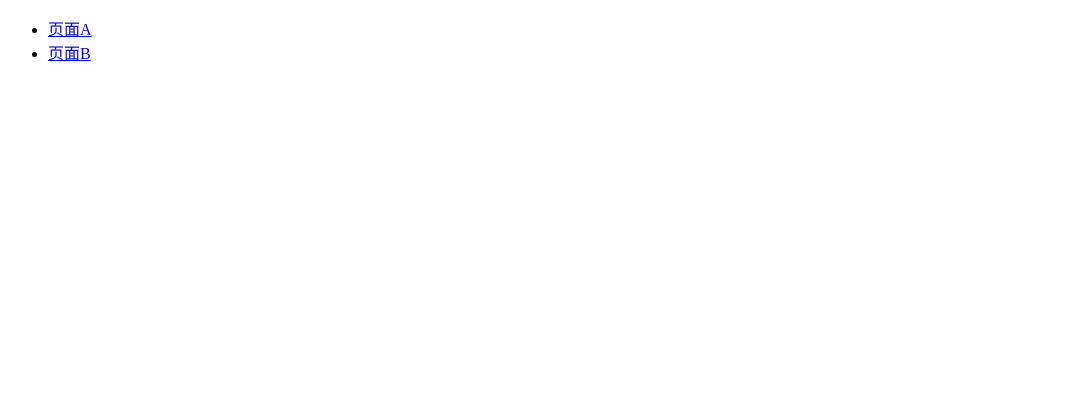
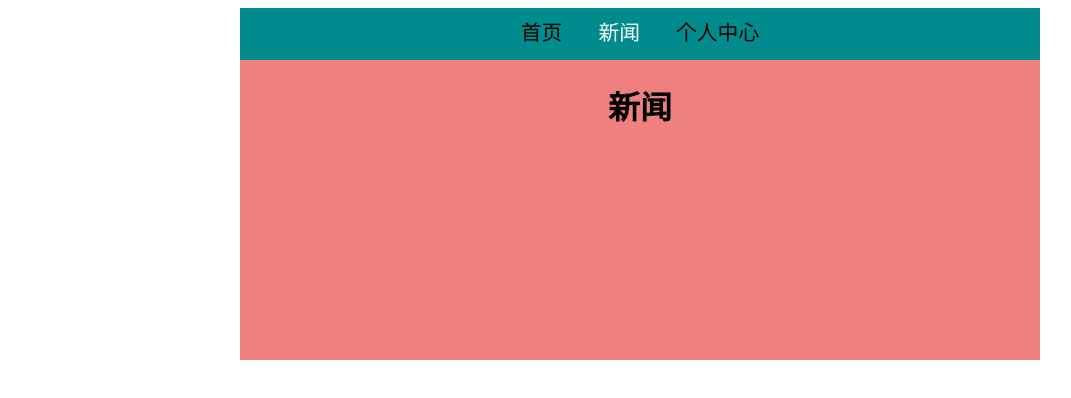
Before and after one commit to axtlive/react-famliy-bucket, a React app: page /news in a window 1280 px wide. Shown: the top 398 px of the page, without its empty margins (0-1071 px from the left). Built offline with nearby package versions, Linux system fonts and the light colour scheme.

Commit message:
路由动画

```diff
--- /dev/null
+++ b/src/App.css
@@ -0,0 +1,4 @@
+.main {
+  width: 800px;
+  margin: 0 auto;
+}
--- a/src/App.js
+++ b/src/App.js
@@ -1,41 +1,42 @@
 import React from 'react';
-import { Route, Link } from 'react-router-dom';
-import RouteGard from './RouteGard'
+import * as Pages from './pages';
+import { BrowserRouter as Router, Route } from 'react-router-dom';
+import { CSSTransition } from 'react-transition-group'
 
-function PageA() {
-  return <h1>PageA</h1>
-}
-
-function PageB() {
-  return <h1>PageB</h1>
-}
-
-let count = 0;
+import 'animate.css';
+import './App.css';
 
 export default function App() {
   return (
-    <RouteGard
-      onBeforeChange={(prev, cur, action, callback, unBlock) => {
-        console.log('页面想要改变');
-        console.log(`页面从${prev.pathname}跳转到${cur.pathname},跳转方式是${action}`);
-        unBlock()
-        callback(true)
-      }}
-      onChange={(prvLocation, location, action, unListen) => {
-        count++;
-        console.log(`日志   count:${count},从${prvLocation.pathname}进入页面${location.pathname},进入方式是${action}`);
-        count === 5 && unListen()
-      }}>
-      <ul>
-        <li>
-          <Link to='/pageA'>页面A</Link>
-        </li>
-        <li>
-          <Link to="/pageB">页面B</Link>
-        </li>
-      </ul>
-      <Route path='/pageA' component={PageA} />
-      <Route path='/pageB' component={PageB} />
-    </RouteGard >
+    <div className="main">
+      <Router>
+        <Pages.NavBar />
+        <div className="page-container">
+          <Route path='/' exact >
+            {({ match }) => {
+              return (
+                <CSSTransition
+                  in={match ? true : false}
+                  timeout={800}
+                  className={{
+                    enter: "animated fast",
+                    enterActive: "fadeIn",
+                    exit: "animated fast",
+                    exitActive: "fadeOut"
+                  }}
+                  mountOnEnter
+                  unmountOnExit
+                >
+                  <Pages.Home />
+                </CSSTransition>
+              )
+            }}
+          </Route>
+          <Route path='/news' exact component={Pages.News} />
+          <Route path='/personal' exact component={Pages.Personal} />
+        </div>
+      </Router>
+    </div>
+
   )
 }
--- a/src/RouteGard.js
+++ /dev/null
@@ -1,58 +0,0 @@
-import React, { PureComponent } from 'react';
-import { BrowserRouter as Router, withRouter } from 'react-router-dom'
-
-
-let prevLocation, curLocation, action, unblock;
-
-class _GardHelper extends PureComponent {
-
-  componentDidMount() {
-    // 添加阻塞
-    unblock = this.props.history.block((newLocation, ac) => {
-      prevLocation = this.props.location;
-      curLocation = newLocation;
-      action = ac;
-      return ''
-    })
-
-    this.unListen = this.props.history.listen((location, action) => {
-      const prevLocation = this.props.location
-      this.props.onChange && this.props.onChange(prevLocation, location, action, this.unListen)
-    })
-  }
-
-  componentWillUnmount() {
-    // 取消阻塞
-    unblock()
-    this.unListen()
-  }
-
-
-  render() {
-    return null;
-  }
-}
-
-const GardHelper = withRouter(_GardHelper);
-
-class RouteGard extends PureComponent {
-
-  handleConfirm = (msg, callback) => {
-    if (this.props.onBeforeChange) {
-      this.props.onBeforeChange(prevLocation, curLocation, action, callback, unblock)
-    } else {
-      callback(true)
-    }
-  }
-
-  render() {
-    return (
-      <Router getUserConfirmation={this.handleConfirm} >
-        <GardHelper onChange={this.props.onChange} />
-        {this.props.children}
-      </Router>
-    )
-  }
-}
-
-export default RouteGard;
--- /dev/null
+++ b/src/pages.css
@@ -0,0 +1,39 @@
+.header {
+  background: #008c8c;
+  line-height: 50px;
+  text-align: center;
+}
+
+.header a {
+  color: black;
+  text-decoration: none;
+  font-size: 1.3em;
+  margin: 0 18px;
+}
+
+a.active {
+  color: #fff;
+}
+
+.page {
+  width: 100%;
+  height: 300px;
+}
+
+.page h1 {
+  margin: 0;
+  line-height: 3;
+  text-align: center;
+}
+
+.home {
+  background: lightblue;
+}
+
+.news {
+  background: lightcoral;
+}
+
+.personal {
+  background: lightgreen;
+}
--- /dev/null
+++ b/src/pages.js
@@ -0,0 +1,32 @@
+import './pages.css';
+
+import React from 'react';
+import { NavLink } from 'react-router-dom';
+
+export function NavBar() {
+  return (
+    <div className="header">
+      <NavLink to='/' exact>首页</NavLink>
+      <NavLink to='/news'>新闻</NavLink>
+      <NavLink to='/personal'>个人中心</NavLink>
+    </div>
+  )
+}
+
+export function Home() {
+  return <div className="page home">
+    <h1>首页</h1>
+  </div>
+}
+
+export function News() {
+  return <div className="page news">
+    <h1>新闻</h1>
+  </div>
+}
+
+export function Personal() {
+  return <div className="page personal">
+    <h1>个人中心</h1>
+  </div>
+}
```
Also changed, not shown: src/App copy.js (deleted, +0 -34 lines), src/RouteGard copy.js (deleted, +0 -53 lines).
